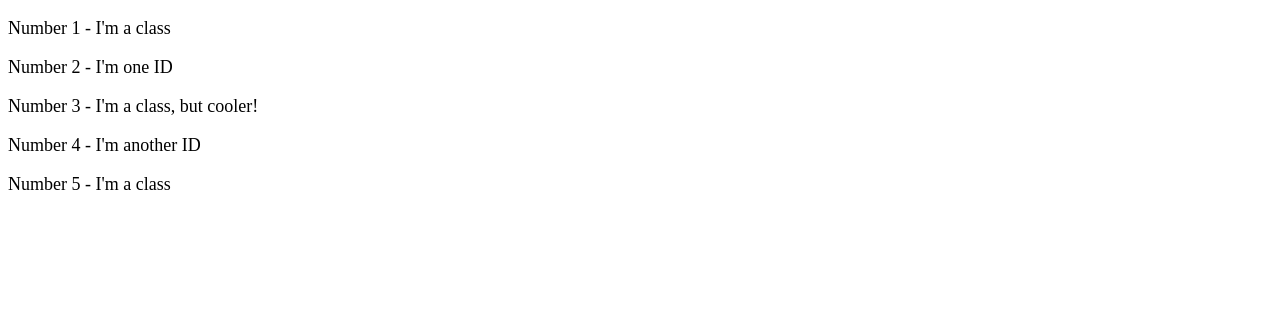
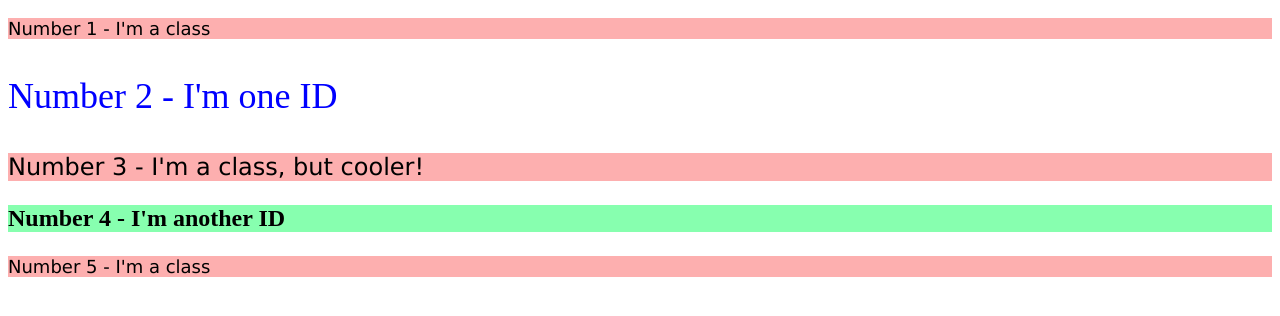
Before and after one commit to atizzle07/intro-to-css, a plain HTML site: page 02-class-id-selectors/example.html in a window 1280 px wide. Drawn offline with Linux system fonts and the light colour scheme.

Commit message:
assignment complete

```diff
--- a/02-class-id-selectors/style.css
+++ b/02-class-id-selectors/style.css
@@ -1,4 +1,28 @@
 p {
     font-family: 'Times New Roman', Times, serif;
     font-size: 18px;
+    color: black;
 }
+
+.num1,
+.num3,
+.num5 {
+    background-color: rgb(253, 175, 175);
+    font-family: Verdana, DejaVu Sans, sans-serif;
+
+}
+
+#num2 {
+    color: rgb(0, 0, 255);
+    font-size: 36px;
+}
+
+.num3 {
+    font-size: 24px;
+}
+
+#num4 {
+    font-size: 24px;
+    font-weight: bold;
+    background-color: rgb(135, 255, 175);
+}
```
